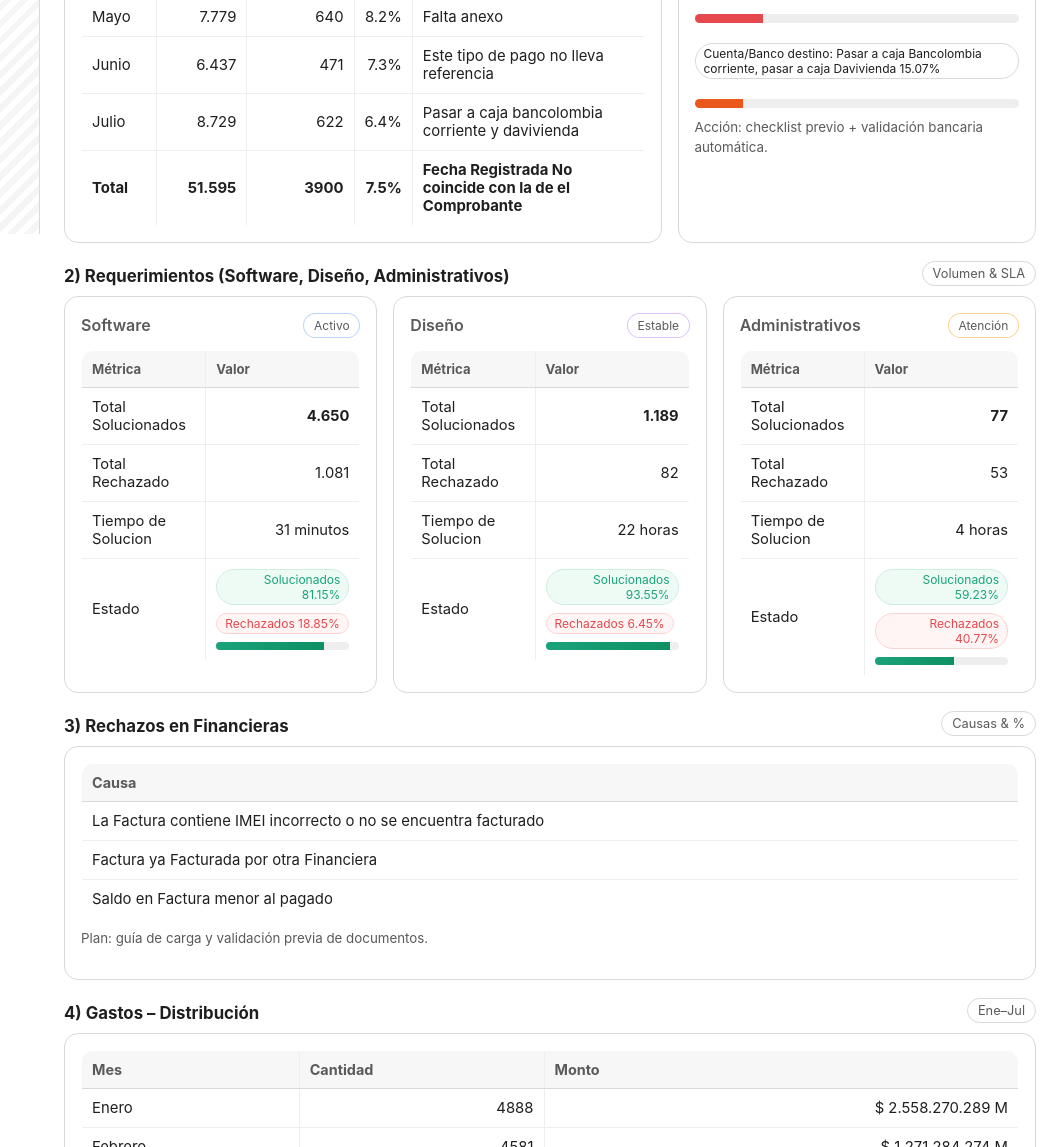
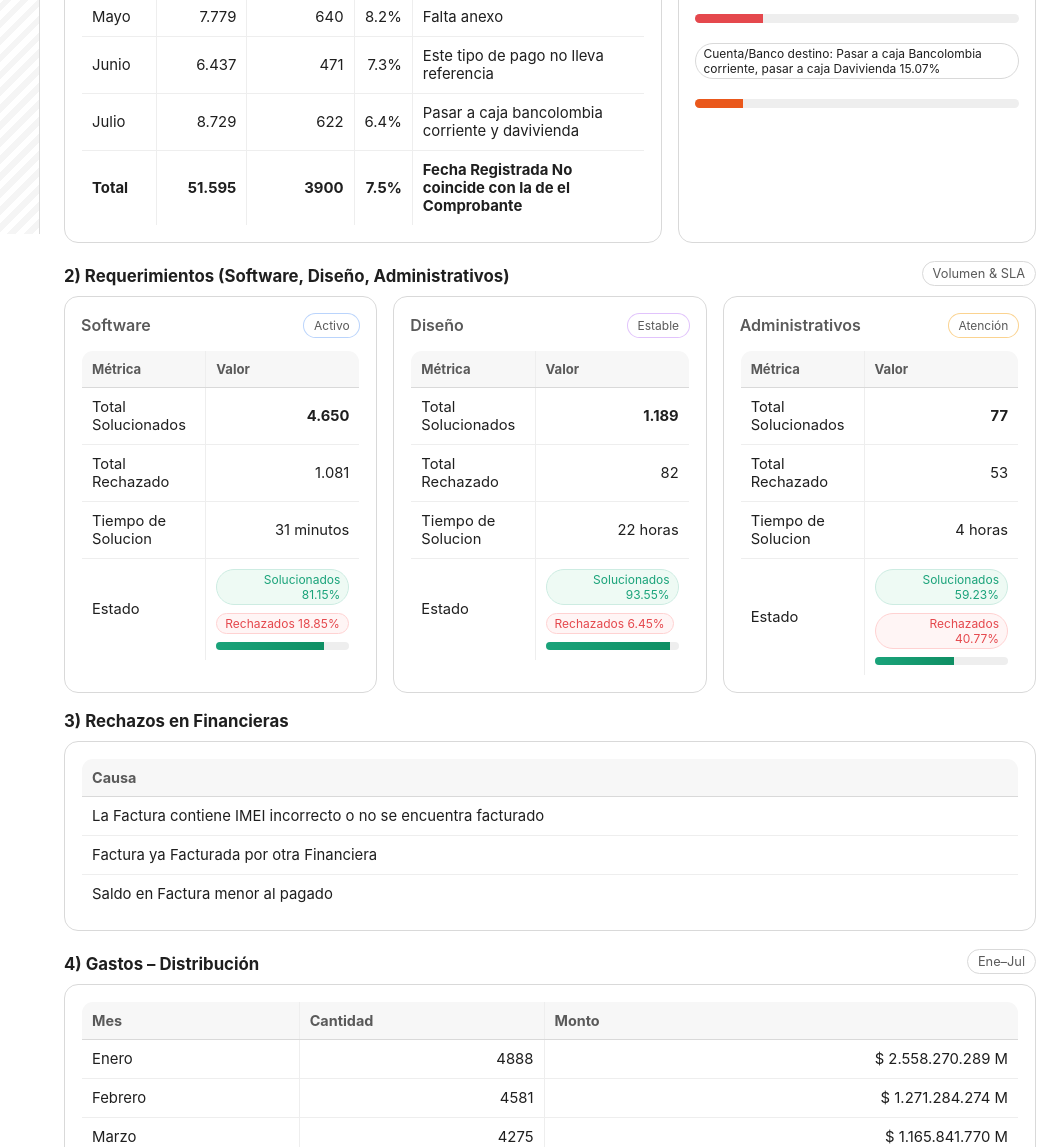
Before and after one commit to jonathan1040/Indicadores-Desempe-o, a plain HTML site: page index.html in a window 1280 px wide. Shown: the part 566-1713 px from the top of the page, without its empty margins (220-1280 px from the left). Drawn offline with Linux system fonts and the light colour scheme.

Commit message:
newCambios

```diff
--- a/index.html
+++ b/index.html
@@ -340,7 +340,6 @@ table td:first-child{
           <div class="bar err" style="margin:8px 0"><i style="width:21.13%"></i></div>
           <p class="tag">Cuenta/Banco destino: Pasar a caja Bancolombia corriente, pasar a caja Davivienda 15.07%</p>
           <div class="bar" style="margin:8px 0"><i style="width:15.07%"></i></div>
-          <p style="margin-top:8px;color:var(--ink2)"><small>Acción: checklist previo + validación bancaria automática.</small></p>
         </div>
       </div>
     </section>
@@ -433,7 +432,6 @@ table td:first-child{
             </tbody>
           </table>
         </div>
-
       </div>
     </section>
 
@@ -441,7 +439,6 @@ table td:first-child{
     <section id="rechazos">
       <div class="section-head">
         <h2>3) Rechazos en Financieras</h2>
-        <span class="pill">Causas & %</span>
       </div>
       <div class="card">
         <table>
@@ -452,7 +449,6 @@ table td:first-child{
             <tr><td>Saldo en Factura menor al pagado</td>
           </tbody>
         </table>
-        <p style="margin-top:8px;color:var(--ink2)"><small>Plan: guía de carga y validación previa de documentos.</small></p>
       </div>
     </section>
 
```
